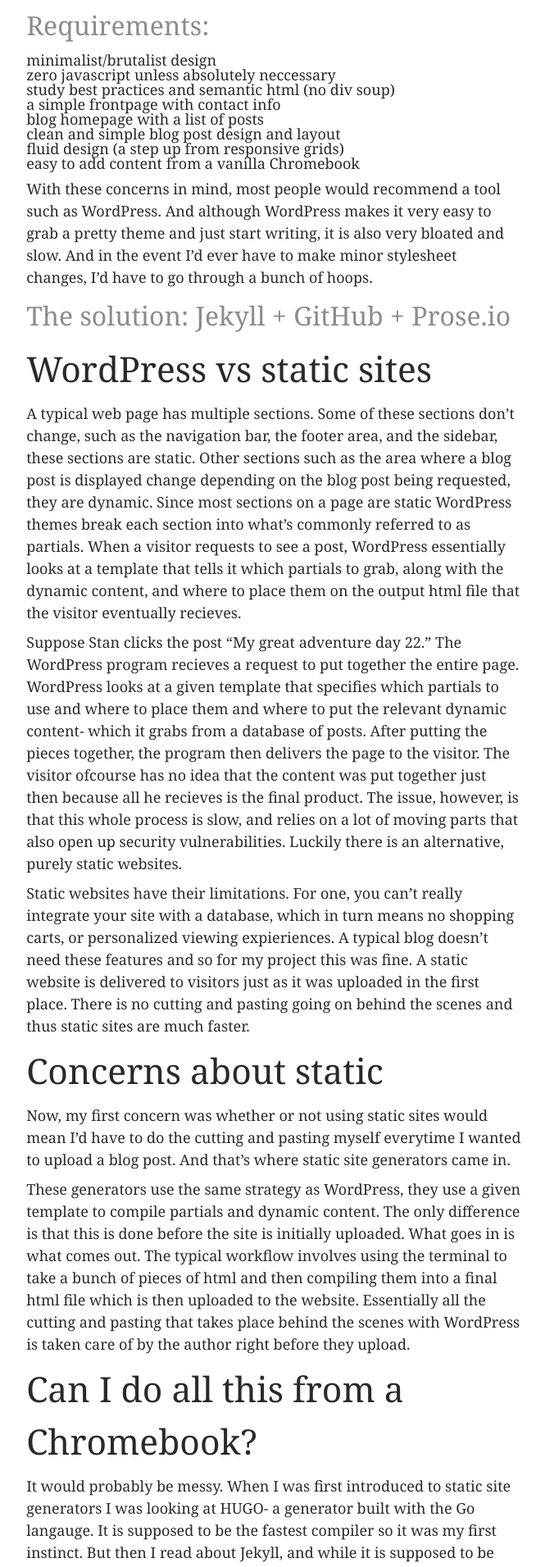
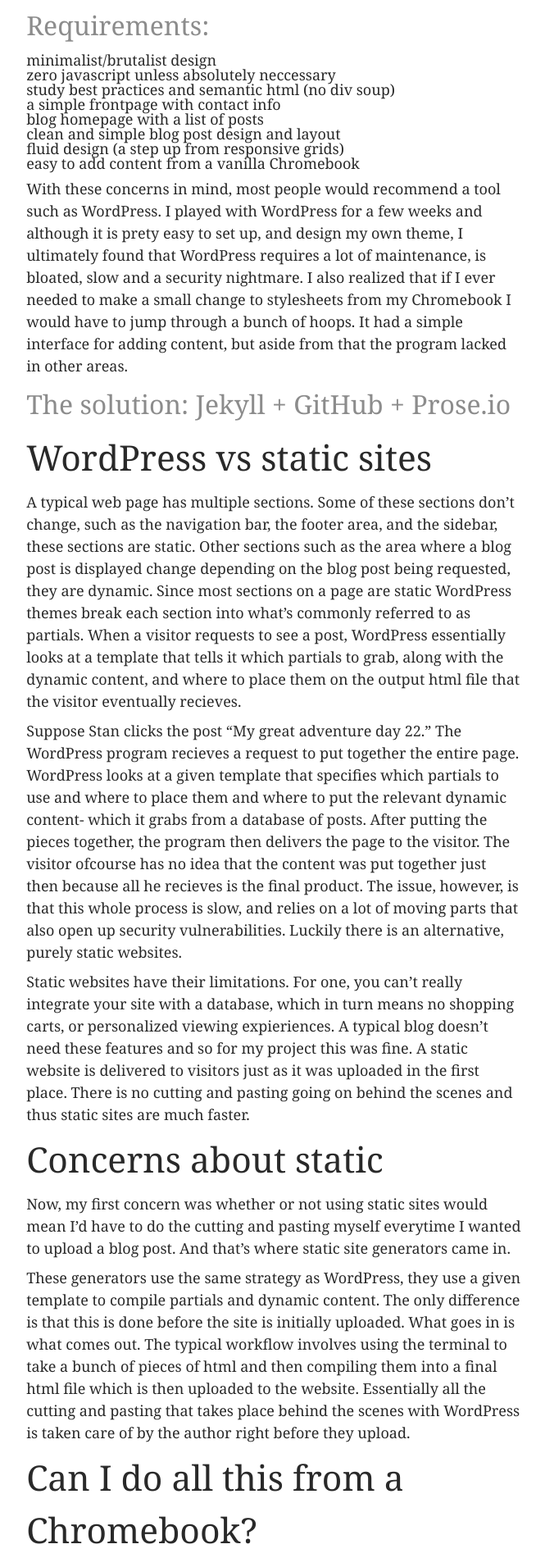
Before and after one commit to saimonhowlader/saimonhowlader.github.io, a Jekyll site: the page built from _posts/2016-06-28-Jekyll-Blog-GitHub-Pages-1.md, in a window 1280 px wide. Shown: the part 810-2721 px from the top of the page at 82% size, without its empty margins (306-971 px from the left). Built offline with Jekyll 4.4.1, drawn with Linux system fonts in a browser that asks for light colours.

Commit message:
Updated 2016-06-28-Jekyll-Blog-GitHub-Pages-1.md

```diff
--- a/_posts/2016-06-28-Jekyll-Blog-GitHub-Pages-1.md
+++ b/_posts/2016-06-28-Jekyll-Blog-GitHub-Pages-1.md
@@ -11,6 +11,7 @@
 A few months ago, I wanted to create a simple website, a page with my contact information, and a simple blog where I could keep documentation for projects that I'd work on. My current set up is a desktop computer that I use for web developement, and a Chromebook for school. For the most part it is pretty inconvenient to do any sort of coding from a Chromebook, but for general writing, it's very enjoyable. And so, for this project my biggest concern was making sure that I would be able to publish posts from a Vanilla Chromebook without having to code an entire page everytime I wanted to write a blog post.
 
 I started with a list of things I wanted to accomplish in this project.
+
 ### Requirements:
 
 - minimalist/brutalist design
@@ -22,11 +23,7 @@
 - fluid design (a step up from responsive grids)
 - easy to add content from a vanilla Chromebook
 
-
-
-
-
-With these concerns in mind, most people would recommend a tool such as WordPress. And although WordPress makes it very easy to grab a pretty theme and just start writing, it is also very bloated and slow. And in the event I'd ever have to make minor stylesheet changes, I'd have to go through a bunch of hoops.
+With these concerns in mind, most people would recommend a tool such as WordPress. I played with WordPress for a few weeks and although it is prety easy to set up, and design my own theme, I ultimately found that WordPress requires a lot of maintenance, is bloated, slow and a security nightmare. I also realized that if I ever needed to make a small change to stylesheets from my Chromebook I would have to jump through a bunch of hoops. It had a simple interface for adding content, but aside from that the program lacked in other areas.
 
 ### The solution: Jekyll + GitHub + Prose.io
 
```
